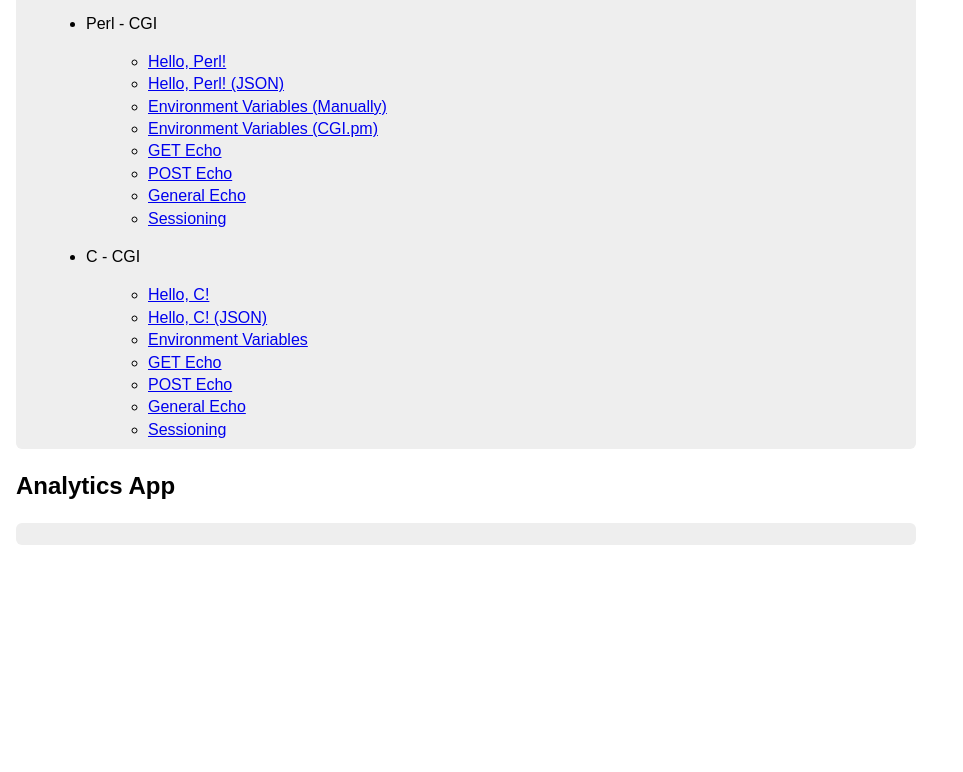
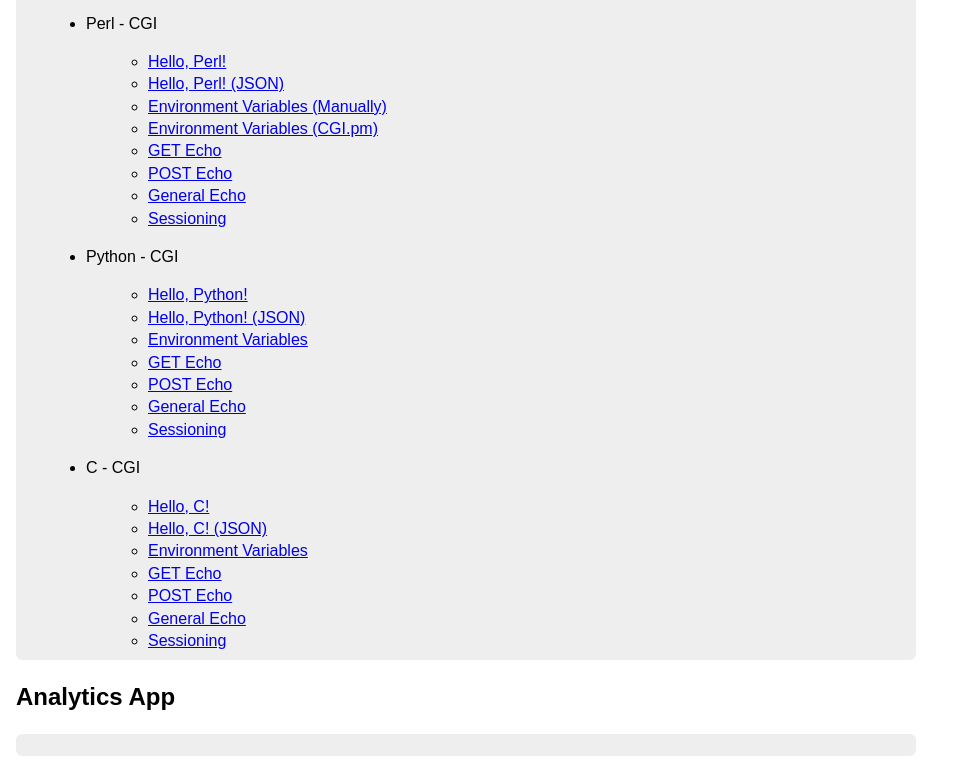
Before and after one commit to haley-gilmartin-chen/haleycse135-site, a plain HTML site: page haleycse135.site/public_html/index.html in a window 1280 px wide. Shown: the part 784-1556 px from the top of the page, without its empty margins (0-963 px from the left). Before the commit the page ends 1345 px from the top, so only its background shows below. Drawn offline with Linux system fonts and the light colour scheme.

Commit message:
feat(hw2): restore Python CGI section in index

```diff
--- a/haleycse135.site/public_html/index.html
+++ b/haleycse135.site/public_html/index.html
@@ -100,6 +100,18 @@
           </ul>
         </li>
         <li>
+          <p>Python - CGI</p>
+          <ul>
+            <li><a href="/cgi-bin/py-hello-html-world.py">Hello, Python!</a></li>
+            <li><a href="/cgi-bin/py-hello-json-world.py">Hello, Python! (JSON)</a></li>
+            <li><a href="/cgi-bin/py-environment.py">Environment Variables</a></li>
+            <li><a href="/cgi-bin/py-get-echo.py">GET Echo</a></li>
+            <li><a href="/cgi-bin/py-post-echo.py">POST Echo</a></li>
+            <li><a href="/cgi-bin/py-general-request-echo.py">General Echo</a></li>
+            <li><a href="/cgi-bin/py-state-demo.py">Sessioning</a></li>
+          </ul>
+        </li>
+        <li>
           <p>C - CGI</p>
           <ul>
             <li>
```
